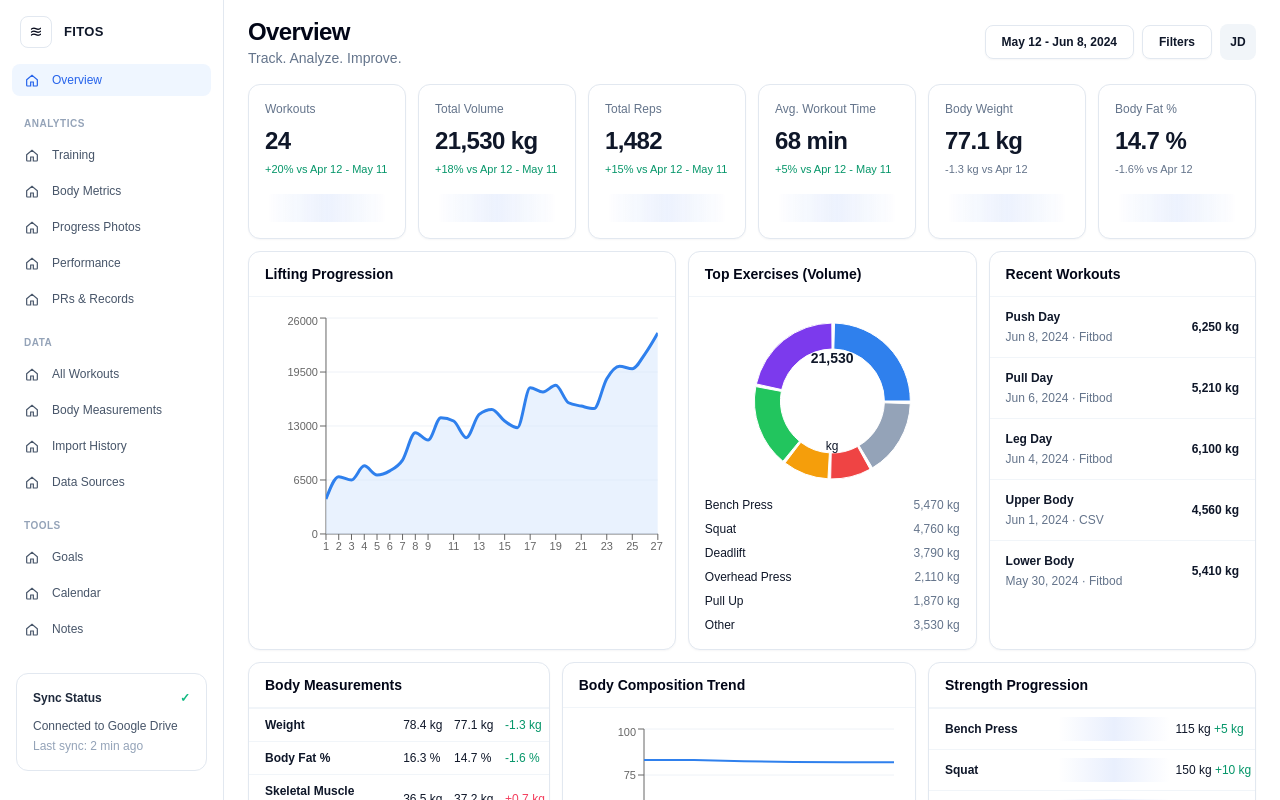
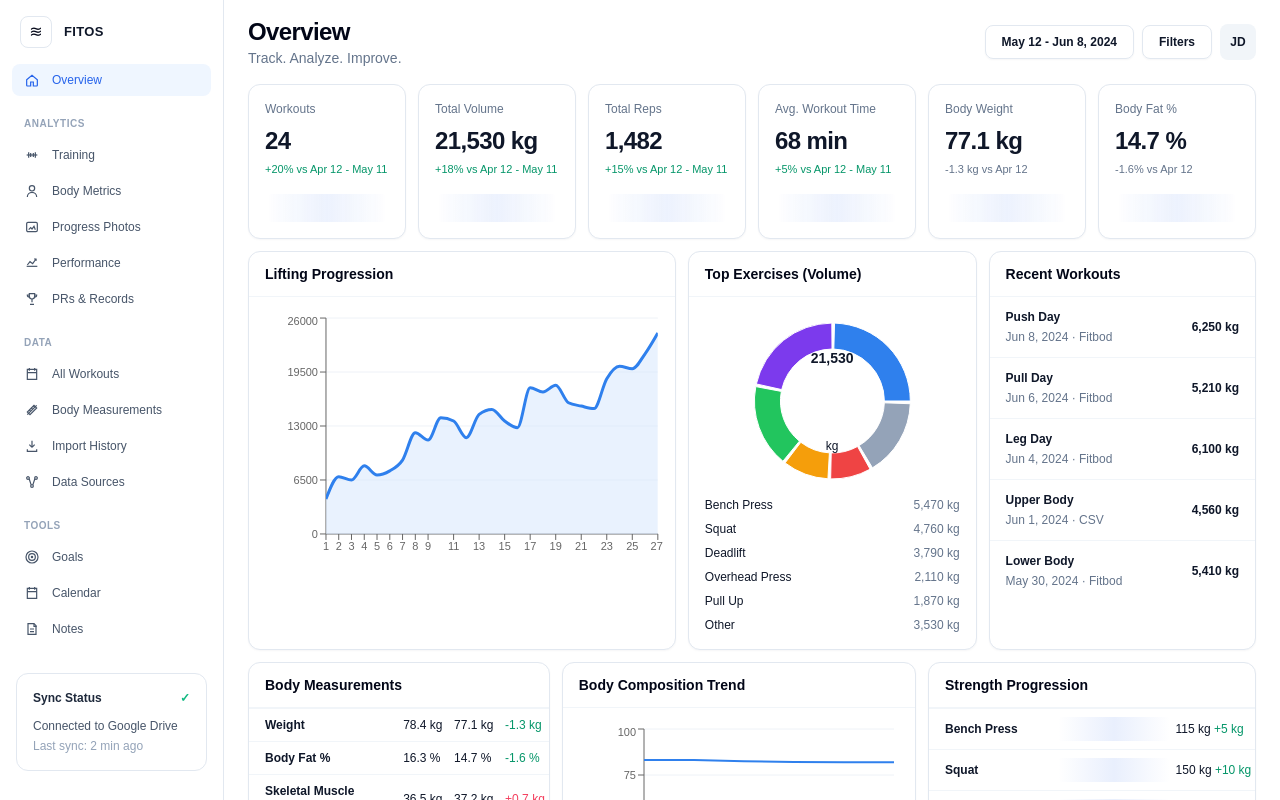
Before and after one commit to mattjprice215-lab/Codex-Playground, a Next.js app in the folder fitos/: page / in a window 1280 px wide. Shown: the top 800 px of the page. Built offline with nearby package versions, Linux system fonts and the light colour scheme.

Commit message:
Map sidebar items to relevant icons

```diff
--- a/fitos/src/components/app-shell.tsx
+++ b/fitos/src/components/app-shell.tsx
@@ -1,6 +1,6 @@
 "use client";
 
-import { NavIcon } from "./icons";
+import { NavIcon, type NavIconName } from "./icons";
 
 const groups = [
   { label: "", items: ["Overview"] },
@@ -8,6 +8,22 @@ const groups = [
   { label: "Data", items: ["All Workouts", "Body Measurements", "Import History", "Data Sources"] },
   { label: "Tools", items: ["Goals", "Calendar", "Notes"] },
 ];
+
+const itemIcons: Record<string, NavIconName> = {
+  Overview: "overview",
+  Training: "training",
+  "Body Metrics": "metrics",
+  "Progress Photos": "photos",
+  Performance: "performance",
+  "PRs & Records": "records",
+  "All Workouts": "workouts",
+  "Body Measurements": "measurements",
+  "Import History": "imports",
+  "Data Sources": "sources",
+  Goals: "goals",
+  Calendar: "calendar",
+  Notes: "notes",
+};
 
 export function AppShell({
   activePage,
@@ -32,7 +48,7 @@ export function AppShell({
               <div className="flex gap-1 lg:block lg:space-y-1">
                 {group.items.map((item) => (
                   <button key={item} className={`flex w-full items-center gap-3 rounded-lg px-3 py-2 text-left text-xs font-medium ${item === activePage ? "bg-blue-50 text-blue-600" : "text-slate-600 hover:bg-slate-50"}`} onClick={() => onNavigate(item)} type="button">
-                    <NavIcon className="h-4 w-4" />
+                    <NavIcon name={itemIcons[item]} className="h-4 w-4" />
                     <span className="whitespace-nowrap">{item}</span>
                   </button>
                 ))}
```
